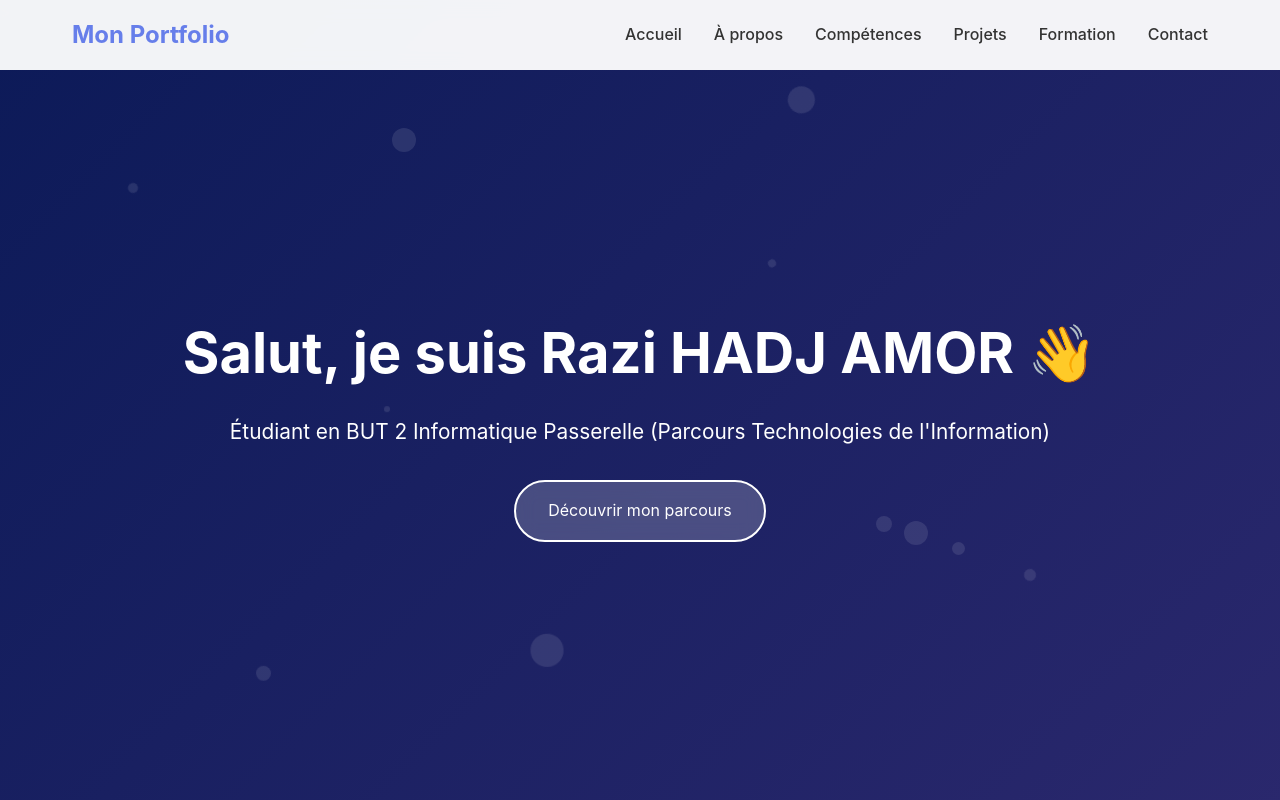
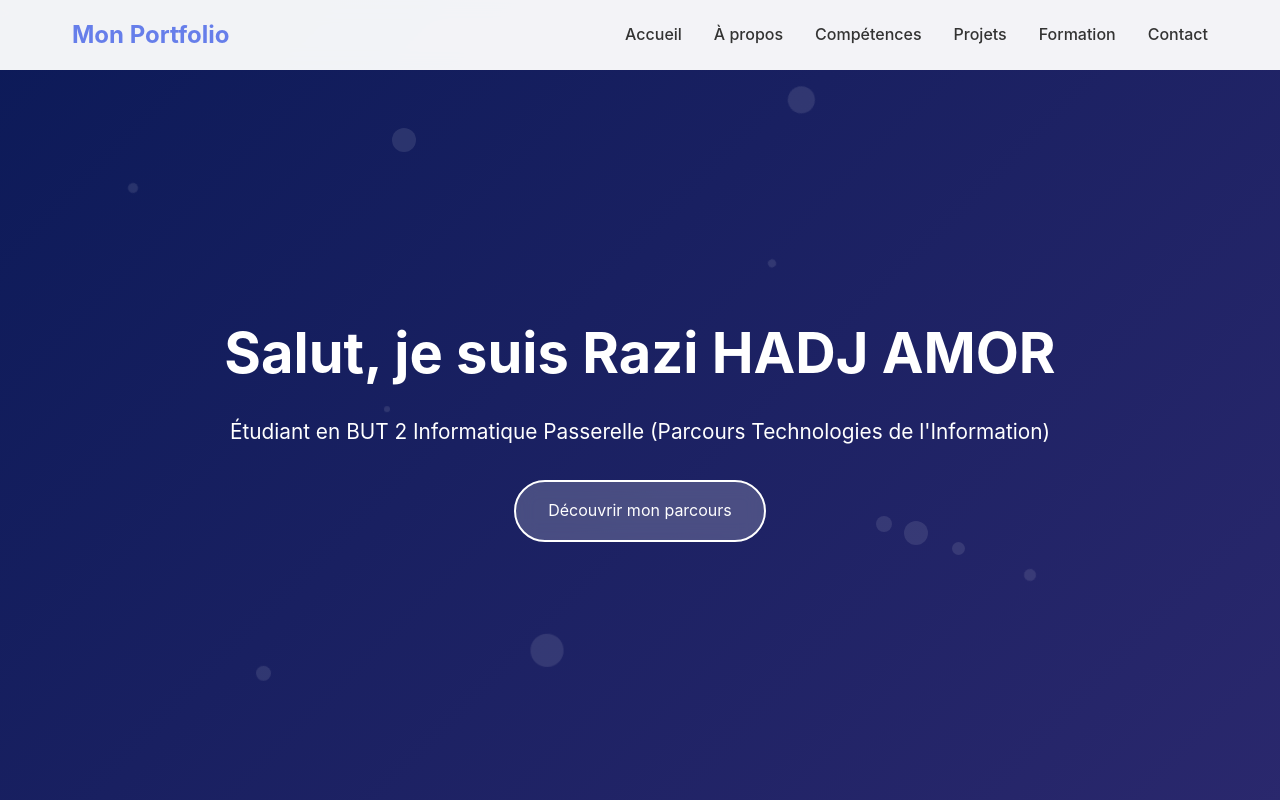
Before and after one commit to RaziHadjAmor/razi-hadjamor.github.io, a plain HTML site: page index.html in a window 1280 px wide. Shown: the top 800 px of the page. Drawn offline with Linux system fonts and the light colour scheme.

Commit message:
Update index.html

```diff
--- a/index.html
+++ b/index.html
@@ -496,7 +496,7 @@
             <div class="particle" style="left: 30%; top: 50%; width: 6px; height: 6px; animation-delay: 4s;"></div>
         </div>
         <div class="hero-content">
-            <h1>Salut, je suis Razi HADJ AMOR 👋</h1>
+            <h1>Salut, je suis Razi HADJ AMOR</h1>
             <p>Étudiant en BUT 2 Informatique Passerelle (Parcours Technologies de l'Information)</p>
             <a href="#about" class="cta-button">Découvrir mon parcours</a>
         </div>
```
